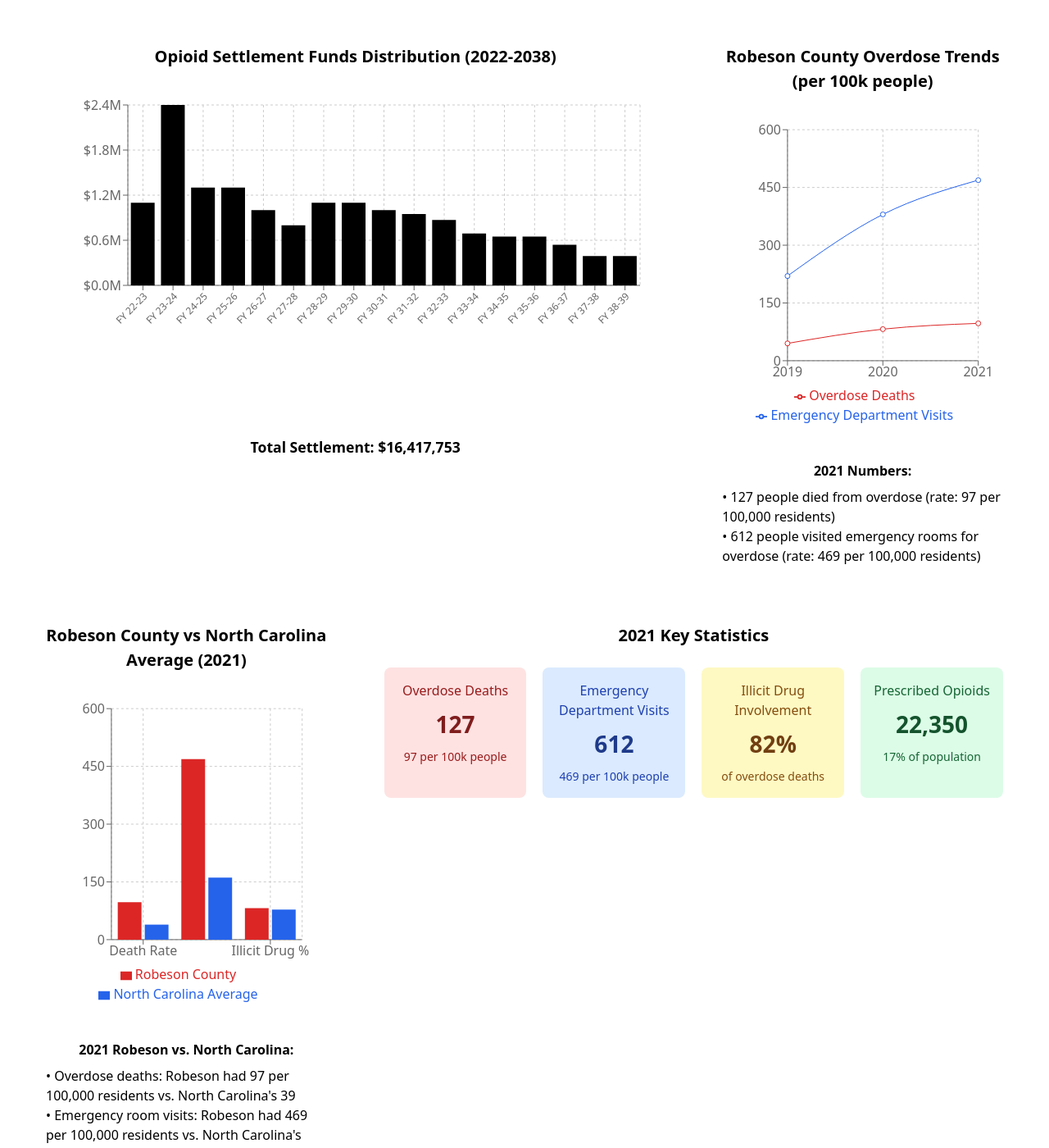
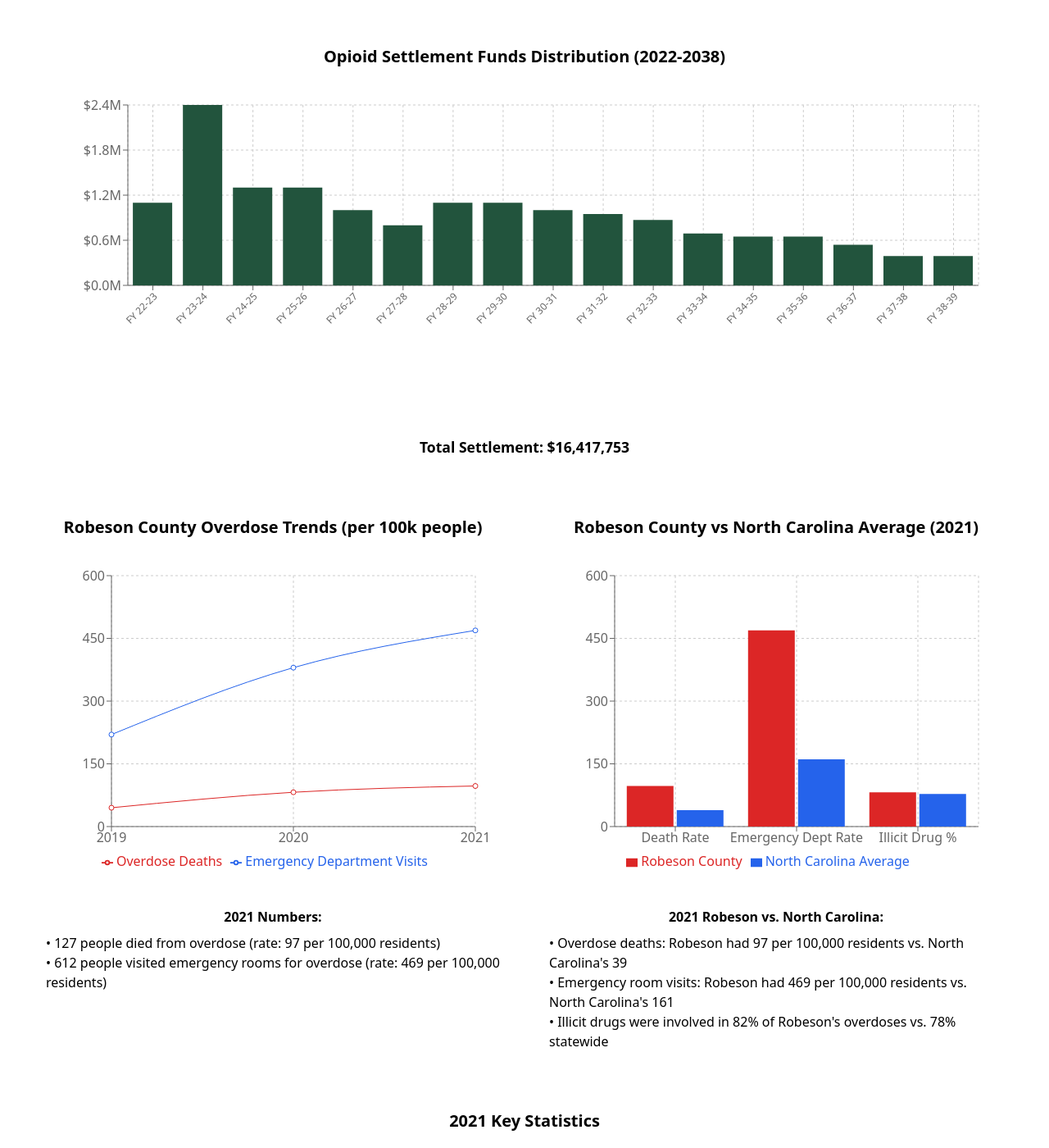
Before and after one commit to DewWork23/Robeson-opioid-dashboard, a React (Vite) app: page / in a window 1280 px wide. Shown: the part 98-1498 px from the top of the page at 82% size. Built offline with nearby package versions, Linux system fonts and the light colour scheme.

Commit message:
Add settlement funds chart to dashboard

```diff
--- a/src/components/opioid-dashboard-component.jsx
+++ b/src/components/opioid-dashboard-component.jsx
@@ -19,7 +19,7 @@ import {
   ResponsiveContainer,
 } from "recharts";
 
-// All other data constants remain the same
+// Data constants remain the same
 const overdoseData = [
   { year: "2019", deaths: 45, edVisits: 220, illicitInvolvement: 65 },
   { year: "2020", deaths: 82, edVisits: 380, illicitInvolvement: 75 },
@@ -70,12 +70,12 @@ const OpioidDashboard = () => {
 
         <CardContent>
           <div style={{
-            display: 'grid',
+            display: 'flex',
+            flexDirection: 'column',
             gap: '30px',
-            gridTemplateColumns: 'repeat(auto-fit, minmax(300px, 1fr))'
           }}>
-            {/* Settlement Funds Chart */}
-            <Card style={{ padding: '20px', gridColumn: 'span 2' }}>
+            {/* Settlement Funds Chart - Full Width */}
+            <Card style={{ padding: '20px', width: '100%' }}>
               <h3 style={{
                 fontSize: '1.25rem',
                 fontWeight: 'bold',
@@ -93,11 +93,11 @@ const OpioidDashboard = () => {
                     <CartesianGrid strokeDasharray="3 3" />
                     <XAxis
                       dataKey="year"
-                      interval={0}
+                      interval={window.innerWidth < 768 ? 2 : 0}
                       angle={-45}
                       textAnchor="end"
                       height={80}
-                      tick={{ fontSize: 12 }}
+                      tick={{ fontSize: window.innerWidth < 768 ? 10 : 12 }}
                     />
                     <YAxis
                       tickFormatter={(value) => `$${(value/1000000).toFixed(1)}M`}
@@ -109,7 +109,7 @@ const OpioidDashboard = () => {
                     />
                     <Bar
                       dataKey="amount"
-                      fill="#000000"
+                      fill="#22543d"
                       name="Settlement Amount"
                     />
                   </BarChart>
@@ -122,7 +122,13 @@ const OpioidDashboard = () => {
               </div>
             </Card>
 
-            {/* Rest of the cards - styling updated for consistency */}
+            {/* Trends Charts Row */}
+            <div style={{
+              display: 'grid',
+              gridTemplateColumns: 'repeat(auto-fit, minmax(300px, 1fr))',
+              gap: '20px',
+              width: '100%'
+            }}>
               {/* Overdose Trends */}
               <Card style={{ padding: '20px' }}>
                 <h3 style={{ fontSize: '1.25rem', fontWeight: 'bold', marginBottom: '1.5rem', textAlign: 'center' }}>
@@ -193,13 +199,18 @@ const OpioidDashboard = () => {
                   </div>
                 </div>
               </Card>
+            </div>
 
-            {/* Key Metrics */}
-            <Card style={{ padding: '20px', gridColumn: 'span 2' }}>
+            {/* Key Metrics - Full Width */}
+            <Card style={{ padding: '20px', width: '100%' }}>
               <h3 style={{ fontSize: '1.25rem', fontWeight: 'bold', marginBottom: '1.5rem', textAlign: 'center' }}>
                 2021 Key Statistics
               </h3>
-              <div style={{ display: 'grid', gridTemplateColumns: 'repeat(4, 1fr)', gap: '20px' }}>
+              <div style={{
+                display: 'grid',
+                gridTemplateColumns: 'repeat(auto-fit, minmax(250px, 1fr))',
+                gap: '20px'
+              }}>
                 <div style={{ backgroundColor: '#fee2e2', padding: '1rem', borderRadius: '8px', textAlign: 'center' }}>
                   <p style={{ color: '#991b1b', marginBottom: '0.5rem' }}>Overdose Deaths</p>
                   <p style={{ fontSize: '1.75rem', fontWeight: 'bold', color: '#7f1d1d', marginBottom: '0.5rem' }}>127</p>
```
Lines whose indentation alone changed are shown as unchanged.
